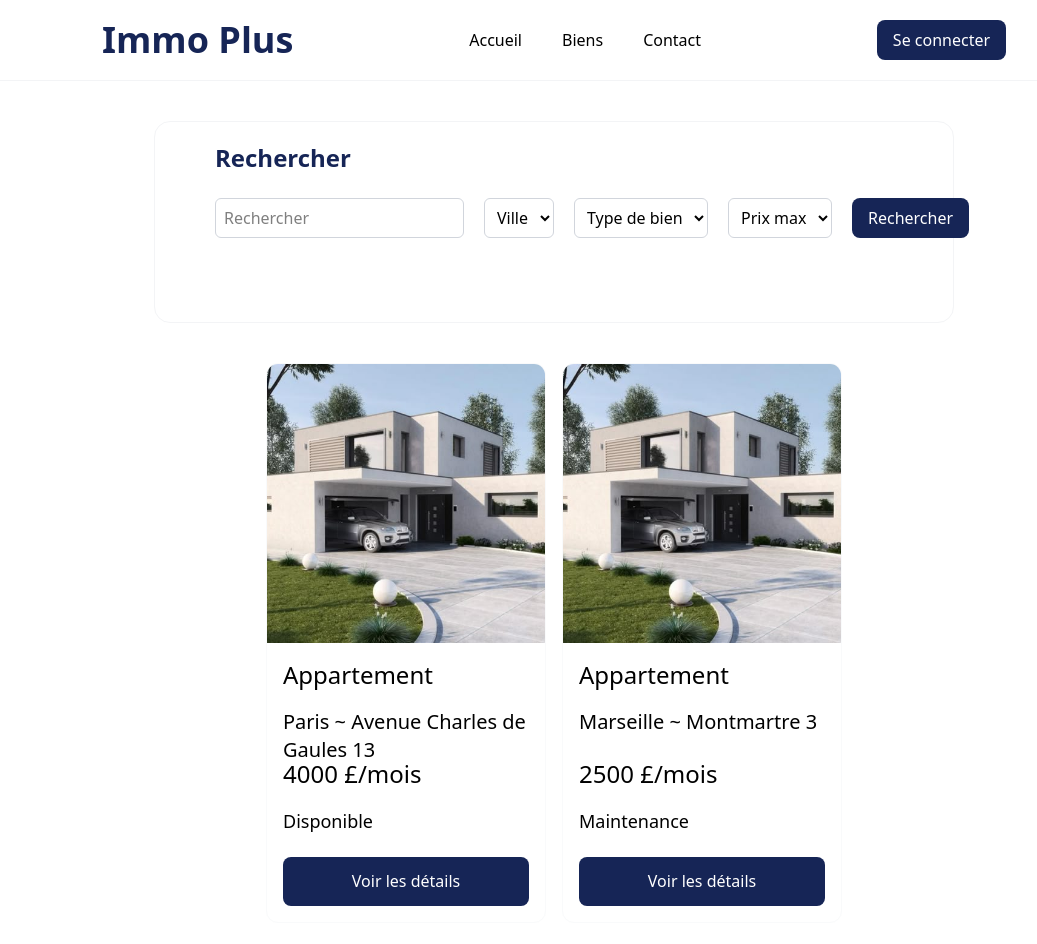
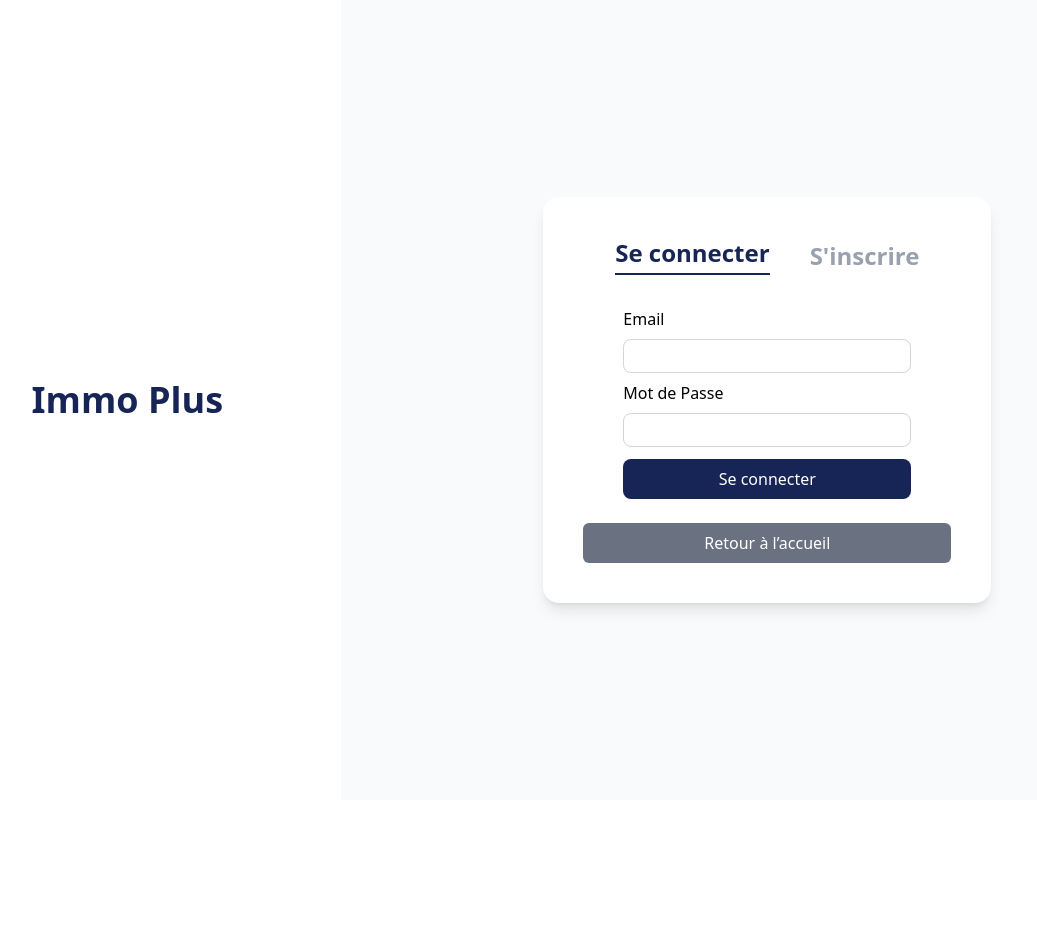
Before and after one commit to Idris-feudjio/immo_plus, a React (Vite) app: page / in a window 1280 px wide. Both pictures are taken after a click on the button "Se connecter". Shown: the top 944 px of the page, without its empty margins (86-1123 px from the left). After the commit the page ends 800 px from the top, so only its background shows below. Built offline with nearby package versions, Linux system fonts and the light colour scheme.

Commit message:
Add navigation feature by using useState

```diff
--- a/src/App.tsx
+++ b/src/App.tsx
@@ -1,11 +1,40 @@
-import InscriptionForm from "./components/InscriptionForm";
-import LoginForm from "./components/LoginForm";
-import RecapNav from "./components/RecapNav";
+import { useState } from "react";
 import HomePage from "./pages/HomePage";
+import DetailPage from "./pages/DetailPage";
 import LoginPage from "./pages/LoginPage";
 
 function App() {
-  return <HomePage />;
+  // Utiliser le routage pour la navigation des pages
+  // Pas de UseState dans la navigation
+  const [currentPage, setCurrentPage] = useState("home");
+  const [selectedProperty, setSelectedProperty] = useState<any>(null);
+
+  const goToHome = () => setCurrentPage("home");
+  const goToLogin = () => setCurrentPage("login");
+  const goToDetail = (property: any) => {
+    setSelectedProperty(property);
+    setCurrentPage("detail");
+  };
+
+  return (
+    <>
+      {currentPage === "home" && (
+        <HomePage
+          goToDetail={goToDetail}
+          goToLogin={goToLogin}
+          goToHome={goToHome}
+        />
+      )}
+      {currentPage === "detail" && (
+        <DetailPage
+          property={selectedProperty}
+          goToHome={goToHome}
+          goToLogin={goToLogin}
+        />
+      )}
+      {currentPage === "login" && <LoginPage goToHome={goToHome} />}
+    </>
+  );
 }
 
 export default App;
--- a/src/components/Card.tsx
+++ b/src/components/Card.tsx
@@ -7,6 +7,7 @@ type CardProps = {
   street: string;
   price: number;
   disponibility: string;
+  onClick: () => void;
 };
 
 export default function Card({
@@ -16,6 +17,7 @@ export default function Card({
   street,
   price,
   disponibility,
+  onClick,
 }: CardProps) {
   return (
     <div className=" border border-gray-50 rounded-xl grid grid-rows-2 w-70 h-140 overflow-hidden">
@@ -27,7 +29,10 @@ export default function Card({
         </p>
         <p className="text-2xl font-medium">{price} £/mois</p>
         <p className="text-lg">{disponibility}</p>
-        <Button className="rounded-lg text-white font-medium py-2 px-4 bg-blue-950">
+        <Button
+          onClick={onClick}
+          className="rounded-lg text-white font-medium py-2 px-4 bg-blue-950"
+        >
           Voir les détails
         </Button>
       </div>
--- a/src/components/Header.tsx
+++ b/src/components/Header.tsx
@@ -1,18 +1,31 @@
 import Button from "./Button";
 
-export default function Header() {
+type HeaderProps = {
+  goToHome: () => void;
+  goToLogin: () => void;
+};
+
+export default function Header({ goToHome, goToLogin }: HeaderProps) {
   return (
     <>
       <header className="flex items-center justify-around my-5 mx-25">
         <h1 className="text-4xl text-blue-950 font-bold">Immo Plus</h1>
         <nav>
           <ul className="flex gap-10 font-medium">
-            <li>Accueil</li>
+            <li
+              onClick={goToHome}
+              className="cursor-pointer hover:text-blue-700"
+            >
+              Accueil
+            </li>
             <li>Biens</li>
             <li>Contact</li>
           </ul>
         </nav>
-        <Button className="rounded-lg text-white font-medium py-2 px-4 bg-blue-950">
+        <Button
+          onClick={goToLogin}
+          className="rounded-lg text-white font-medium py-2 px-4 bg-blue-950"
+        >
           Se connecter
         </Button>
       </header>
--- a/src/pages/DetailPage.tsx
+++ b/src/pages/DetailPage.tsx
@@ -2,10 +2,22 @@ import Header from "../components/Header";
 import img from "../assets/maison.jpeg";
 import Button from "../components/Button";
 
-export default function DetailPage() {
+type DetailPageProps = {
+  property: any;
+  goToHome: () => void;
+  goToLogin: () => void;
+};
+
+export default function DetailPage({
+  property,
+  goToHome,
+  goToLogin,
+}: DetailPageProps) {
+  if (!property) return <p>Aucune propriété sélectionnée</p>;
+
   return (
     <>
-      <Header />
+      <Header goToHome={goToHome} goToLogin={goToLogin} />
       <main className="my-10 mx-60 flex gap-8">
         <article className="flex-3">
           <img src={img} className="w-220 h-95 object-cover rounded-lg" />
--- a/src/pages/HomePage.tsx
+++ b/src/pages/HomePage.tsx
@@ -1,13 +1,22 @@
 import Button from "../components/Button";
 import Card from "../components/Card";
-import img from "../assets/maison.jpeg";
 import Header from "../components/Header";
 import { propertyData } from "../fake_data/fake_data";
 
-export default function HomePage() {
+type HomePageProps = {
+  goToDetail: (property: any) => void;
+  goToLogin: () => void;
+  goToHome: () => void;
+};
+
+export default function HomePage({
+  goToDetail,
+  goToHome,
+  goToLogin,
+}: HomePageProps) {
   return (
     <>
-      <Header />
+      <Header goToHome={goToHome} goToLogin={goToLogin} />
       <main className="my-10 mx-60">
         <section className="px-15 py-5 gap-6 border border-gray-100 rounded-2xl">
           <h2 className="text-2xl font-semibold text-blue-950 pb-6">
@@ -34,10 +43,10 @@ export default function HomePage() {
                   Prix max
                 </option>
               </select>
-              <Button className="rounded-lg text-white font-medium py-2 px-4 bg-blue-950 flex-1">
-                Rechercher
-              </Button>
             </div>
+            <Button className="rounded-lg text-white font-medium py-2 px-4 bg-blue-950">
+              Rechercher
+            </Button>
           </form>
         </section>
         <section className="py-10 flex flex-wrap gap-4 justify-center items-center">
@@ -51,6 +60,7 @@ export default function HomePage() {
                 localType={property.local}
                 price={property.price}
                 street={property.street}
+                onClick={() => goToDetail(property)}
               />
             ))}
         </section>
--- a/src/pages/LoginPage.tsx
+++ b/src/pages/LoginPage.tsx
@@ -1,17 +1,51 @@
-export default function LoginPage() {
+import { useState } from "react";
+import LoginForm from "../components/LoginForm";
+import InscriptionForm from "../components/InscriptionForm";
+
+export default function LoginPage({ goToHome }: { goToHome: () => void }) {
+  const [activeTab, setActiveTab] = useState<"login" | "signup">("login");
+
   return (
-    <div className="my-15 mx-60 px-10 py-10 border border-gray-100 rounded-xl flex justify-between">
-      <h1 className="text-4xl text-blue-950 font-bold">Immo Plus</h1>
-      <section>
-        <ul className="pr-15 flex gap-8 items-center text-2xl font-bold  text-blue-950">
-          <li>
-            <button> Se connecter </button>
-          </li>
-          <li>
-            <button>S'inscrire</button>
-          </li>
-        </ul>
-      </section>
+    <div className="flex h-screen">
+      <div className="flex items-center justify-center w-1/3 p-10">
+        <h1 className="text-4xl font-bold text-blue-950">Immo Plus</h1>
+      </div>
+
+      <div className="flex flex-col justify-center items-center w-2/3 bg-gray-50">
+        <div className="bg-white shadow-lg rounded-2xl w-full max-w-md p-10">
+          <div className="flex justify-center mb-8 gap-10 text-2xl font-bold text-blue-950">
+            <button
+              className={
+                activeTab === "login"
+                  ? "border-b-2 border-blue-950 pb-1"
+                  : "text-gray-400"
+              }
+              onClick={() => setActiveTab("login")}
+            >
+              Se connecter
+            </button>
+            <button
+              className={
+                activeTab === "signup"
+                  ? "border-b-2 border-blue-950 pb-1"
+                  : "text-gray-400"
+              }
+              onClick={() => setActiveTab("signup")}
+            >
+              S'inscrire
+            </button>
+          </div>
+
+          {activeTab === "login" ? <LoginForm /> : <InscriptionForm />}
+
+          <button
+            onClick={goToHome}
+            className="mt-6 w-full rounded-md text-white font-medium py-2 px-4 bg-gray-500"
+          >
+            Retour à l’accueil
+          </button>
+        </div>
+      </div>
     </div>
   );
 }
```
